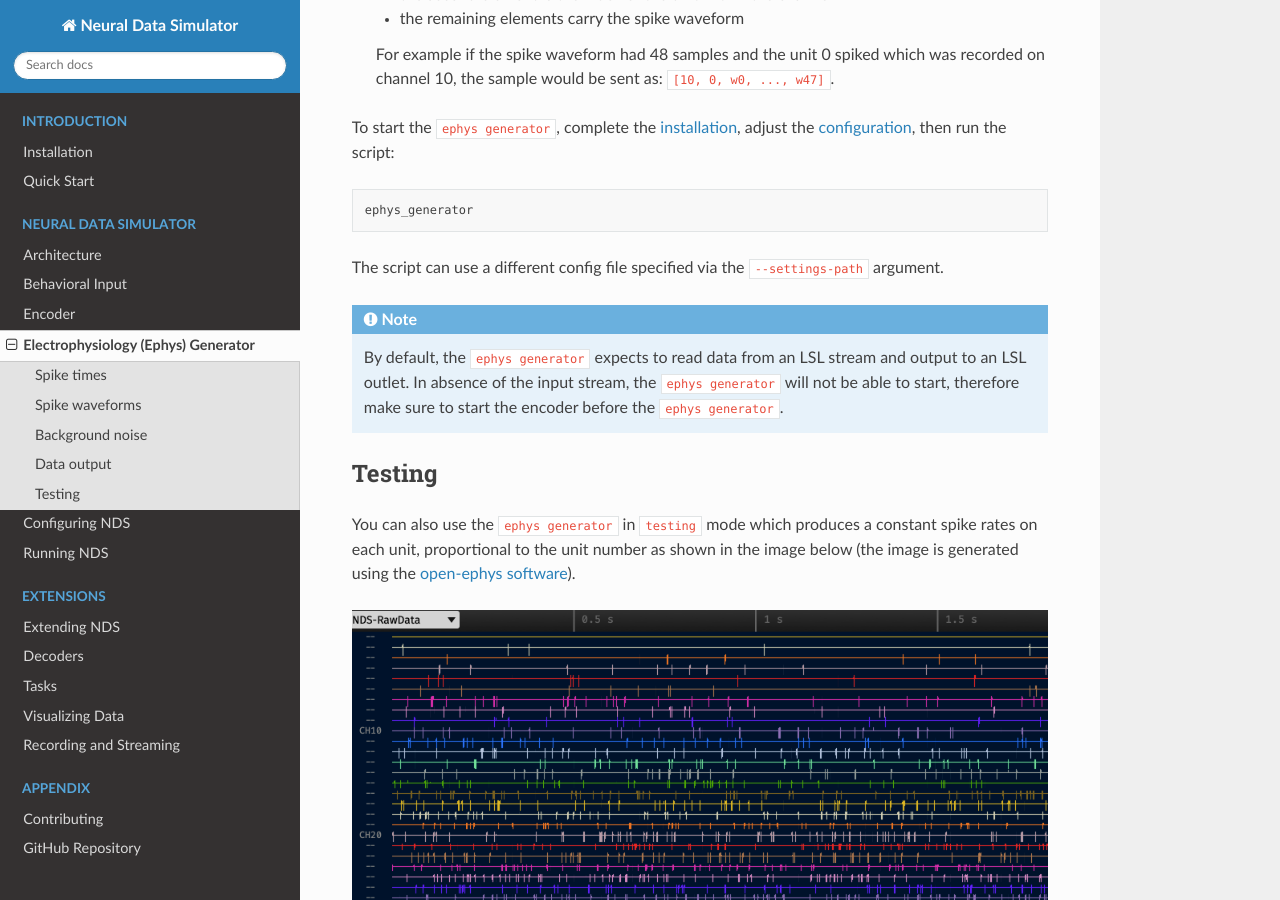
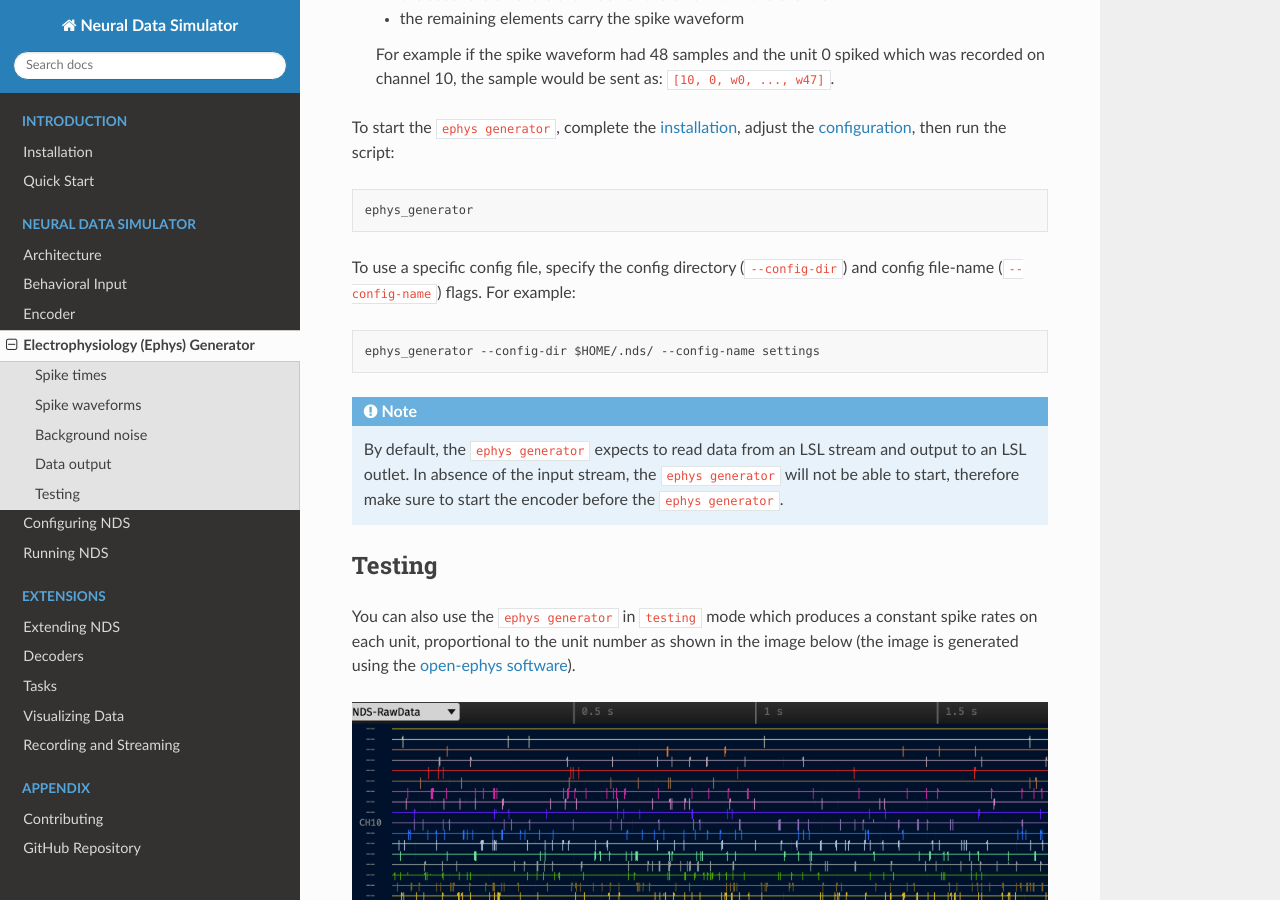
Before and after one commit to agencyenterprise/neural-data-simulator, a Sphinx documentation site: the page built from docs/source/ephys_generator.md, in a window 1280 px wide and 900 px high, scrolled down 2547 px. Built offline with Sphinx 7.4.7 and the Read the Docs theme 2.0.0, drawn with Linux system fonts in a browser that asks for light colours; pages that are not in the unit, such as notebooks, are missing from menus.

Commit message:
Update flag naming for hydra config settings

````diff
--- a/docs/source/ephys_generator.md
+++ b/docs/source/ephys_generator.md
@@ -55,7 +55,11 @@
 ephys_generator
 ```
 
-The script can use a different config file specified via the `--settings-path` argument.
+To use a specific config file, specify the config directory (`--config-dir`) and config file-name (`--config-name`) flags. For example:
+
+```
+ephys_generator --config-dir $HOME/.nds/ --config-name settings
+```
 
 ```{note}
 By default, the `ephys generator` expects to read data from an LSL stream and output to an LSL outlet. In absence of the input stream, the `ephys generator` will not be able to start, therefore make sure to start the encoder before the `ephys generator`.
````
Also changed, not shown: docs/source/decoders.md (+1 -1 lines), docs/source/tasks.md (+5 -1 lines), docs/source/utilities.md (+5 -1 lines), 3 other files.
